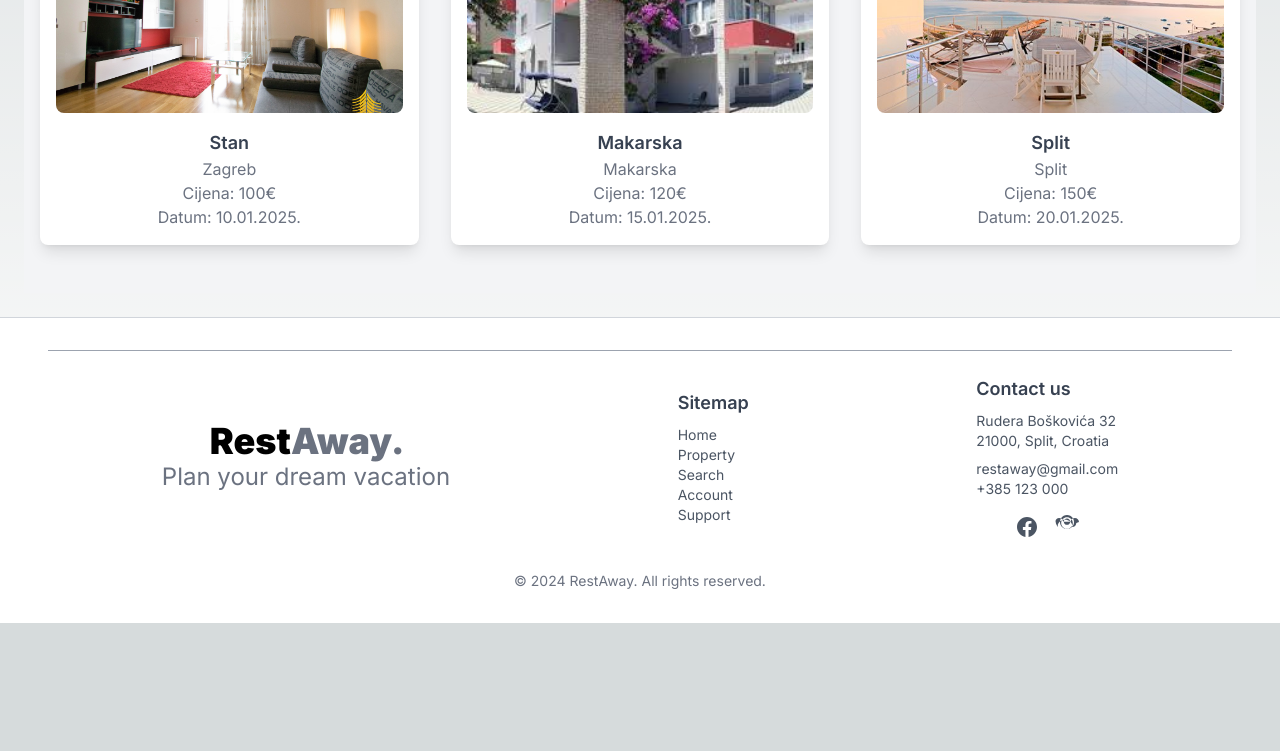
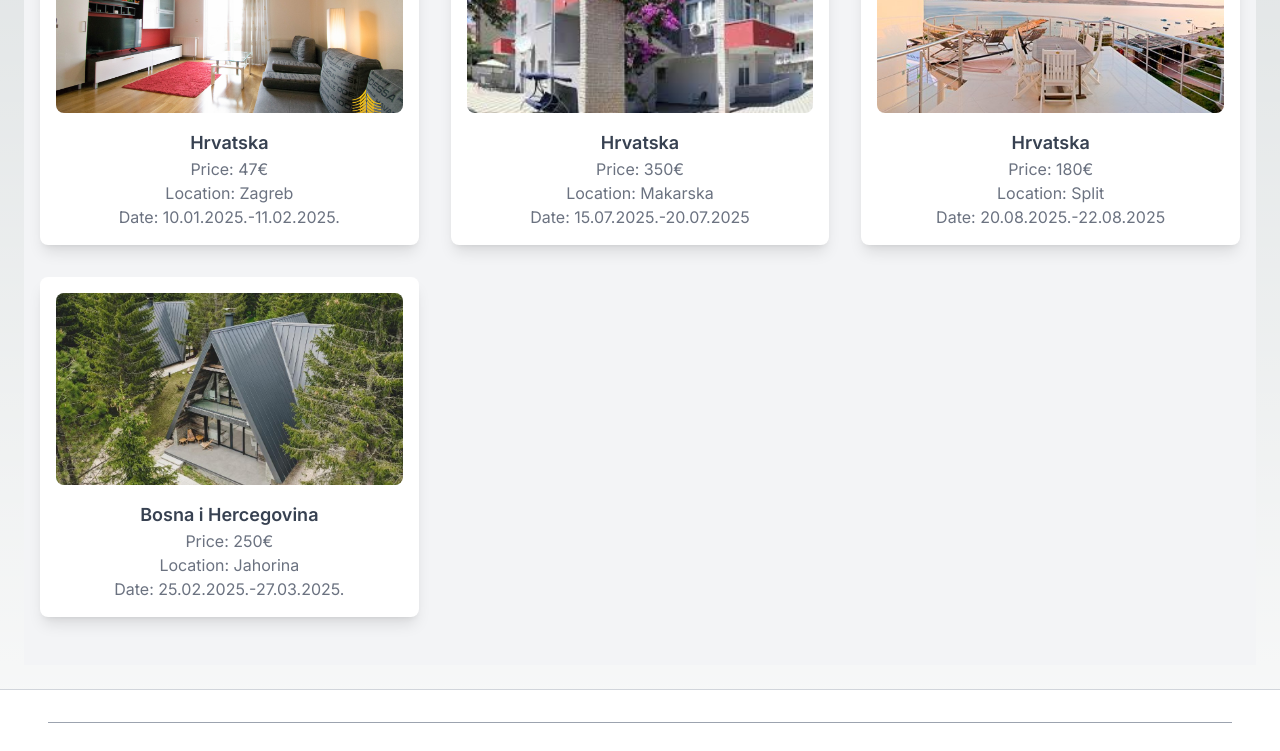
Before and after one commit to dariamilic/korisnicka-sucelja, a Next.js app in the folder rest_away_booking_project/: page /account/saved_properties in a window 1280 px wide. Shown: the part 500-1251 px from the top of the page. Before the commit the page ends 1123 px from the top, so only its background shows below. Built offline with nearby package versions, Linux system fonts and the light colour scheme.

Commit message:
changed tekst fonds

```diff
--- a/rest_away_booking_project/src/app/account/_components/navigation.tsx
+++ b/rest_away_booking_project/src/app/account/_components/navigation.tsx
@@ -38,7 +38,7 @@ export function Navigation() {
   const pathname = usePathname();
   console.log(pathname);
   return (
-    <ul className="flex justify-center space-x-4 mt-8">
+    <ul className="flex justify-center space-x-4 text-brand-text-strong text-gray-500 mt-8">
       {pages.map((page, index) => processPage(page, index, pathname))}
     </ul>
   );
--- a/rest_away_booking_project/src/app/account/saved_properties/page.tsx
+++ b/rest_away_booking_project/src/app/account/saved_properties/page.tsx
@@ -14,7 +14,7 @@ export default function AccountSavedPropertiesPage() {
 
       <section className="bg-gray-100 py-12">
       <div className="container mx-auto px-4">
-        <h2 className="text-4xl font-bold text-center text-gray-700 mb-8">
+        <h2 className="text-4xl font-bold text-center text-brand-text-strong text-gray-500 mb-8">
           Saved property
         </h2>
         <div className="grid grid-cols-3 gap-8">
@@ -31,10 +31,10 @@ export default function AccountSavedPropertiesPage() {
               />
             </div>
             <div className="mt-4 text-center">
-              <p className="text-lg text-gray-700 font-semibold">Stan</p>
-              <p className="text-gray-500">Zagreb</p>
-              <p className="text-gray-500">Cijena: 100€</p>
-              <p className="text-gray-500">Datum: 10.01.2025.</p>
+              <p className="text-lg text-gray-700 font-semibold">Hrvatska</p>
+              <p className="text-gray-500">Price: 47€ </p>
+              <p className="text-gray-500">Location: Zagreb</p>
+              <p className="text-gray-500">Date: 10.01.2025.-11.02.2025.</p>
             </div>
           </div>
 
@@ -51,10 +51,10 @@ export default function AccountSavedPropertiesPage() {
               />
             </div>
             <div className="mt-4 text-center">
-              <p className="text-lg text-gray-700 font-semibold">Makarska</p>
-              <p className="text-gray-500">Makarska</p>
-              <p className="text-gray-500">Cijena: 120€</p>
-              <p className="text-gray-500">Datum: 15.01.2025.</p>
+              <p className="text-lg text-gray-700 font-semibold">Hrvatska</p>
+              <p className="text-gray-500">Price: 350€</p>
+              <p className="text-gray-500">Location: Makarska</p>
+              <p className="text-gray-500">Date: 15.07.2025.-20.07.2025</p>
             </div>
           </div>
 
@@ -71,10 +71,29 @@ export default function AccountSavedPropertiesPage() {
               />
             </div>
             <div className="mt-4 text-center">
-              <p className="text-lg text-gray-700 font-semibold">Split</p>
-              <p className="text-gray-500">Split</p>
-              <p className="text-gray-500">Cijena: 150€</p>
-              <p className="text-gray-500">Datum: 20.01.2025.</p>
+              <p className="text-lg text-gray-700 font-semibold">Hrvatska</p>
+              <p className="text-gray-500">Price: 180€</p>
+              <p className="text-gray-500">Location: Split</p>
+              <p className="text-gray-500">Date: 20.08.2025.-22.08.2025</p>
+            </div>
+          </div>
+           {/* Fourth image - Dubrovnik */}
+           <div className="bg-white p-4 rounded-lg shadow-lg">
+            <div className="relative w-full h-48">
+              <Image
+                src="/jahorina.jpg"
+                alt="Jahorina"
+                fill
+                className="object-cover rounded-lg"
+                sizes="(max-width: 640px) 100vw, (max-width: 768px) 50vw, 33vw"
+                priority={false}
+              />
+            </div>
+            <div className="mt-4 text-center">
+              <p className="text-lg text-gray-700 font-semibold">Bosna i Hercegovina</p>
+              <p className="text-gray-500">Price: 250€</p>
+              <p className="text-gray-500">Location: Jahorina</p>
+              <p className="text-gray-500">Date: 25.02.2025.-27.03.2025.</p>
             </div>
           </div>
         </div>
```
Also changed, not shown: rest_away_booking_project/public/jahorina.jpg (added).
